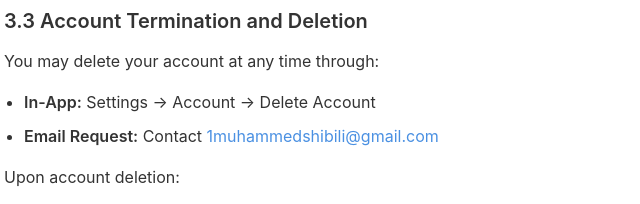
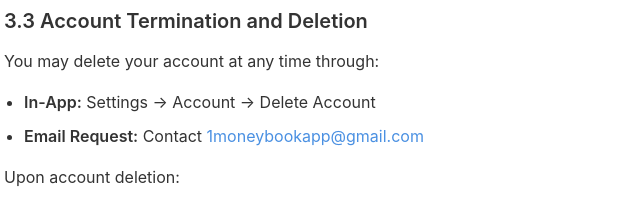
Before and after one commit to 1Muhammed-Shibili/moneybook-legal, a plain HTML site: page terms-of-service.html in a window 1280 px wide. Shown: the part 1580-1784 px from the top of the page, 206-846 px from the left. Drawn offline with Linux system fonts and the light colour scheme.

Commit message:
Update support email to 1moneybookapp@gmail.com

```diff
--- a/terms-of-service.html
+++ b/terms-of-service.html
@@ -76,7 +76,7 @@
                 <ul>
                     <li><strong>In-App:</strong> Settings → Account → Delete Account</li>
                     <li><strong>Email Request:</strong> Contact <a
-                            href="mailto:1muhammedshibili@gmail.com">1muhammedshibili@gmail.com</a></li>
+                            href="mailto:1moneybookapp@gmail.com">1moneybookapp@gmail.com</a></li>
                 </ul>
                 <p>Upon account deletion:</p>
                 <ul>
@@ -277,7 +277,7 @@
                 <p>In the event of any dispute arising from these Terms or your use of the App:</p>
                 <ol>
                     <li><strong>Informal Resolution:</strong> Contact us at <a
-                            href="mailto:1muhammedshibili@gmail.com">1muhammedshibili@gmail.com</a> to attempt to
+                            href="mailto:1moneybookapp@gmail.com">1moneybookapp@gmail.com</a> to attempt to
                         resolve the
                         dispute informally</li>
                     <li><strong>Mediation:</strong> If informal resolution fails, disputes may be submitted to mediation
@@ -308,8 +308,7 @@
                 <p>If you have any questions, concerns, or feedback regarding these Terms of Service, please contact us:
                 </p>
                 <div class="contact-info">
-                    <p><strong>Email:</strong> <a
-                            href="mailto:1muhammedshibili@gmail.com">1muhammedshibili@gmail.com</a></p>
+                    <p><strong>Email:</strong> <a href="mailto:1moneybookapp@gmail.com">1moneybookapp@gmail.com</a></p>
                     <p><strong>Response Time:</strong> We aim to respond to all inquiries within 48 hours</p>
                 </div>
                 <p>For account deletion requests, please reference "Account Deletion" in your email subject line.</p>
```
Also changed, not shown: index.html (+1 -2 lines), privacy-policy.html (+3 -3 lines).
